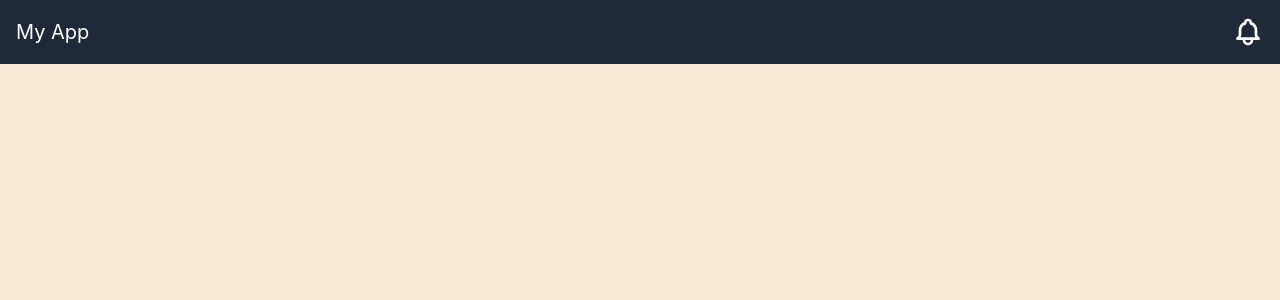
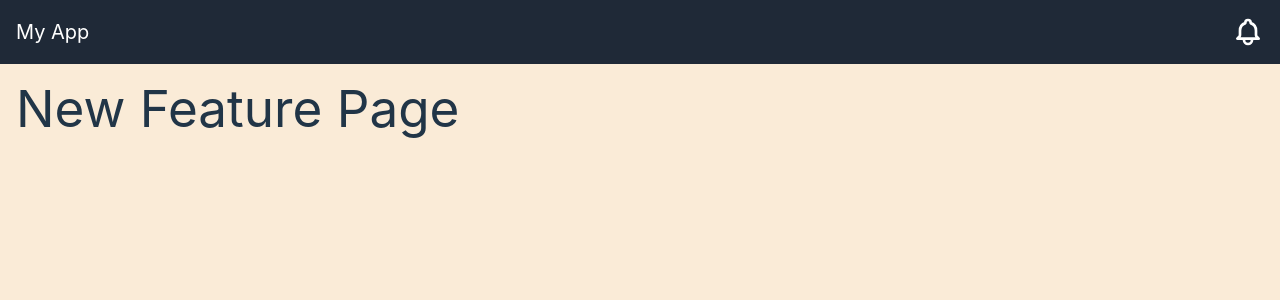
Before and after one commit to krzysiekmoro/notifications, a React (Vite) app: page /new-feature in a window 1280 px wide. Shown: the top 300 px of the page. Built offline with nearby package versions, Linux system fonts and the light colour scheme.

Commit message:
routing and new pages added

```diff
--- a/src/App.tsx
+++ b/src/App.tsx
@@ -1,12 +1,26 @@
 import React from 'react';
+import {BrowserRouter as Router, Route, Routes} from 'react-router-dom';
 import Navbar from './components/Navbar';
 import NotificationProvider from './context/NotificationContext';
+import Home from './pages/Home.tsx';
+import RequestPage from './pages/RequestPage';
+import StatusChangePage from './pages/StatusChange';
+import NewFeaturePage from './pages/NewFeature';
 
 const App: React.FC = () => {
   return (
     <NotificationProvider>
-      <Navbar />
-      <div className='p-4'></div>
+      <Router>
+        <Navbar />
+        <div className='p-4'>
+          <Routes>
+            <Route path='/' element={<Home />} />
+            <Route path='/request' element={<RequestPage />} />
+            <Route path='/status-change' element={<StatusChangePage />} />
+            <Route path='/new-feature' element={<NewFeaturePage />} />
+          </Routes>
+        </div>
+      </Router>
     </NotificationProvider>
   );
 };
--- /dev/null
+++ b/src/pages/Home.tsx
@@ -0,0 +1,7 @@
+import React from 'react';
+
+const Home: React.FC = () => {
+  return <h1>Home Page</h1>;
+};
+
+export default Home;
--- /dev/null
+++ b/src/pages/NewFeature.tsx
@@ -0,0 +1,7 @@
+import React from 'react';
+
+const NewFeaturePage: React.FC = () => {
+  return <h1>New Feature Page</h1>;
+};
+
+export default NewFeaturePage;
--- /dev/null
+++ b/src/pages/RequestPage.tsx
@@ -0,0 +1,7 @@
+import React from 'react';
+
+const RequestPage: React.FC = () => {
+  return <h1>Request Page</h1>;
+};
+
+export default RequestPage;
--- /dev/null
+++ b/src/pages/StatusChange.tsx
@@ -0,0 +1,7 @@
+import React from 'react';
+
+const StatusChangePage: React.FC = () => {
+  return <h1>Status Change Page</h1>;
+};
+
+export default StatusChangePage;
```
